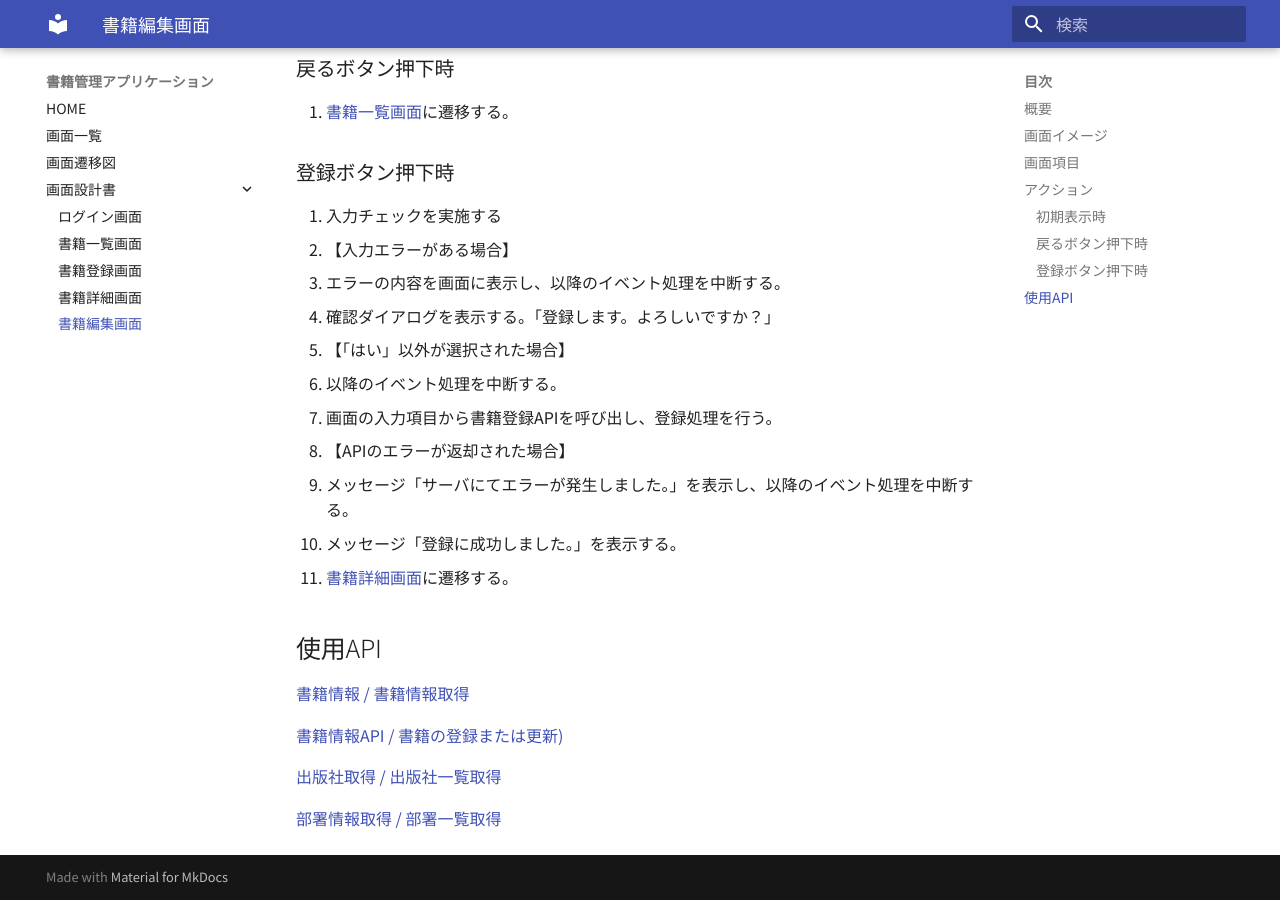
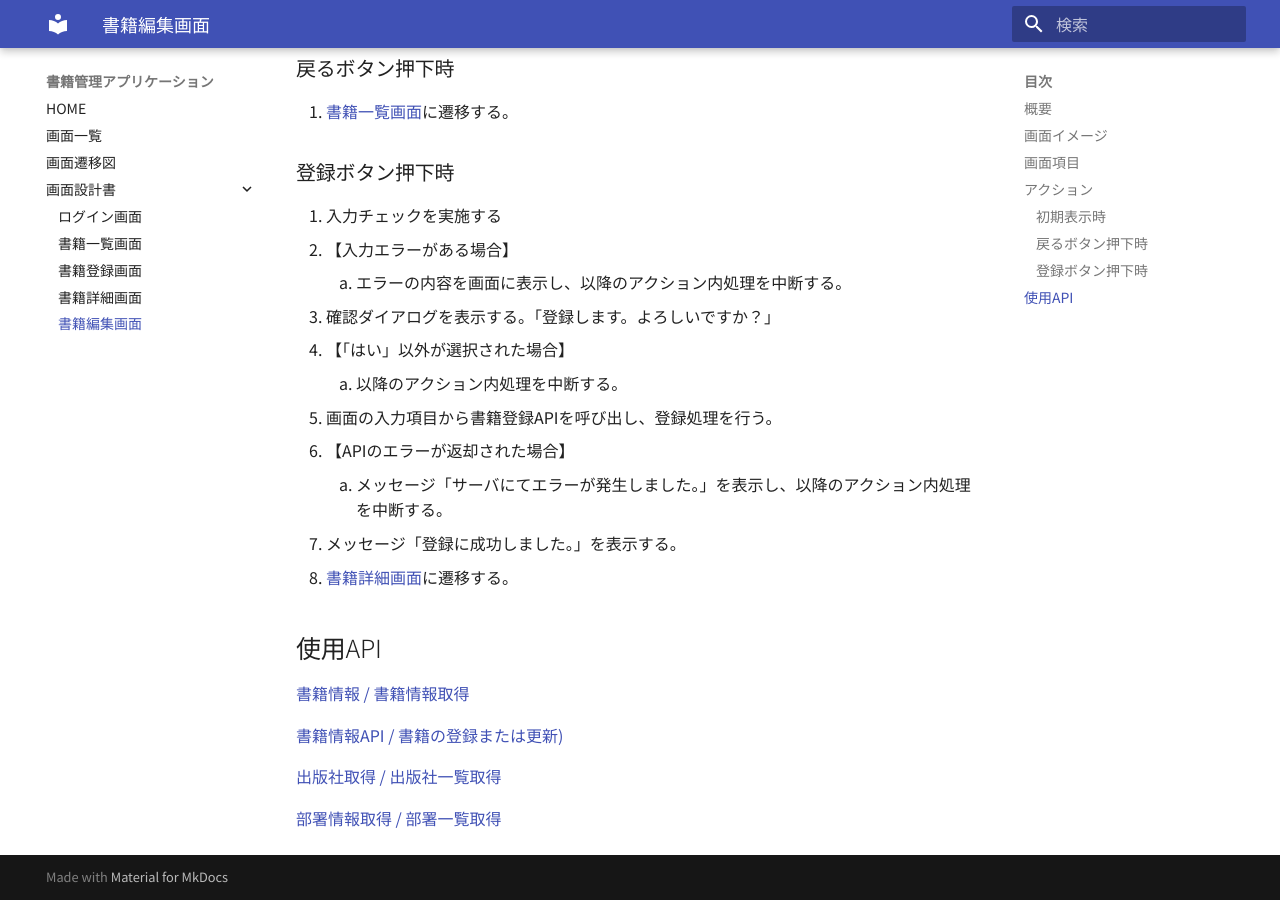
Before and after one commit to jsn-developer/bookmanagement-screen-design, an MkDocs documentation site: the page built from docs/edit.md, in a window 1280 px wide and 900 px high, scrolled down 1753 px. Built offline with MkDocs 1.6.1 and Material for MkDocs 9.7.7, drawn with Linux system fonts in a browser that asks for light colours; some web fonts are replaced.

Commit message:
removed format warnings.

```diff
--- a/docs/edit.md
+++ b/docs/edit.md
@@ -42,13 +42,13 @@
 
 1. 入力チェックを実施する
 2. 【入力エラーがある場合】
-   1. エラーの内容を画面に表示し、以降のイベント処理を中断する。
+    1. エラーの内容を画面に表示し、以降のアクション内処理を中断する。
 3. 確認ダイアログを表示する。「登録します。よろしいですか？」
 4. 【「はい」以外が選択された場合】
-   1. 以降のイベント処理を中断する。
-5.  画面の入力項目から書籍登録APIを呼び出し、登録処理を行う。
+    1. 以降のアクション内処理を中断する。
+5. 画面の入力項目から書籍登録APIを呼び出し、登録処理を行う。
 6. 【APIのエラーが返却された場合】
-   1. メッセージ「サーバにてエラーが発生しました。」を表示し、以降のイベント処理を中断する。
+    1. メッセージ「サーバにてエラーが発生しました。」を表示し、以降のアクション内処理を中断する。
 7. メッセージ「登録に成功しました。」を表示する。
 8. [書籍詳細画面](detail.md)に遷移する。
 
```
Also changed, not shown: other parts of docs/edit.md (+2 -2 lines), docs/detail.md (+3 -5 lines), docs/list.md (+1 -1 lines), docs/login.md (+2 -2 lines), docs/register.md (+4 -4 lines).
